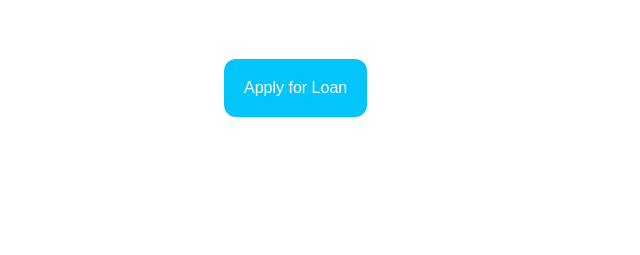
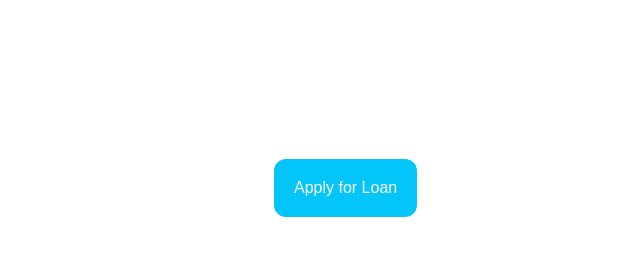
Before and after one commit to aishwaryabhataress/aress, a PHP site: page /home.php in a window 1280 px wide. Shown: the part 545-800 px from the top of the page, without its empty margins (284-924 px from the left). Run offline with PHP 8.4, Linux system fonts and the light colour scheme.

Commit message:
Update home.php

```diff
--- a/home.php
+++ b/home.php
@@ -44,7 +44,8 @@ li a.active {
     text-decoration: none;
     display: inline-block;
     font-size: 16px;
-    margin-left: 500px;
+	margin-top:100px;
+    margin-left: 550px;
     cursor: pointer;
     border-radius: 12px;
 	float: center;
```
